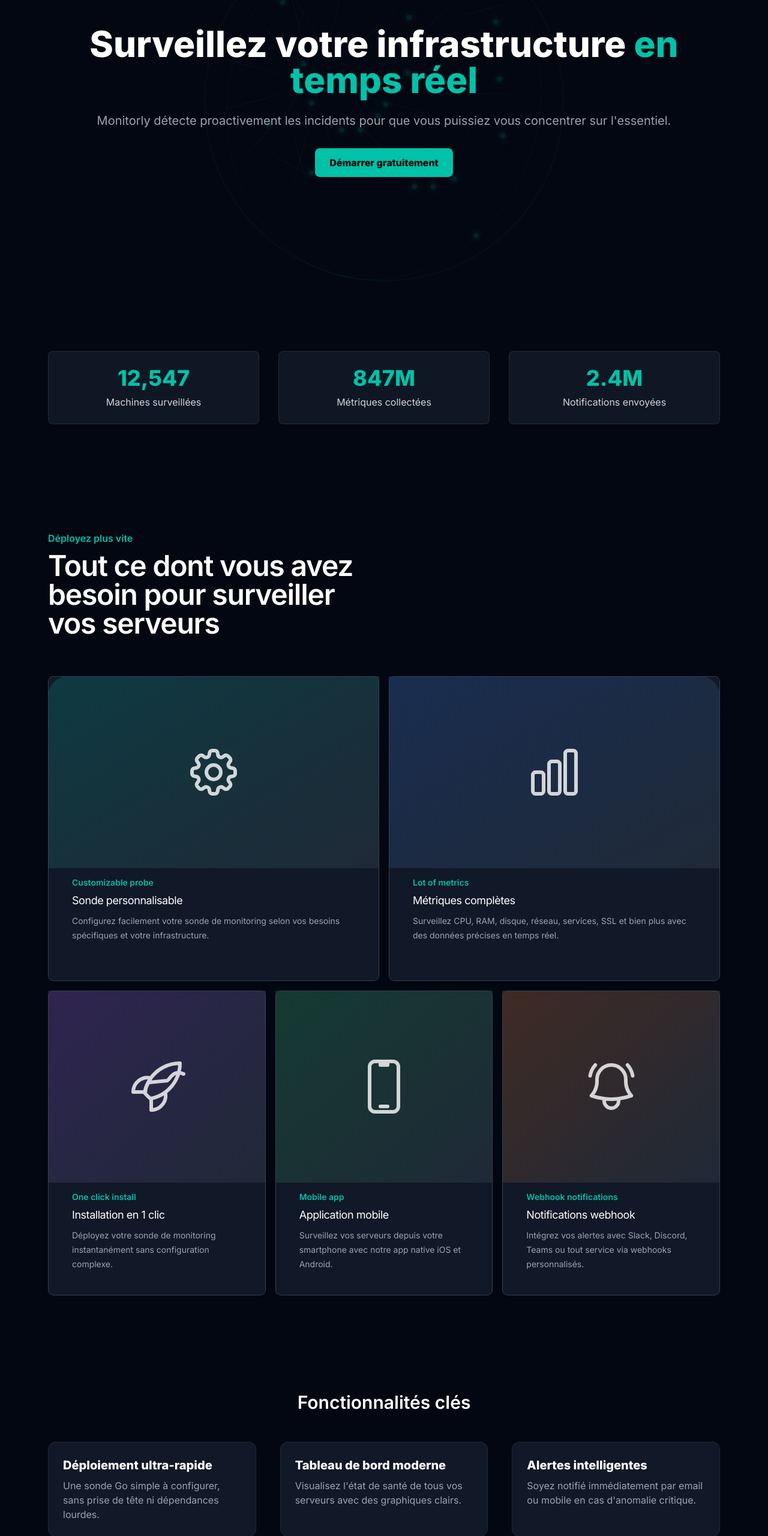
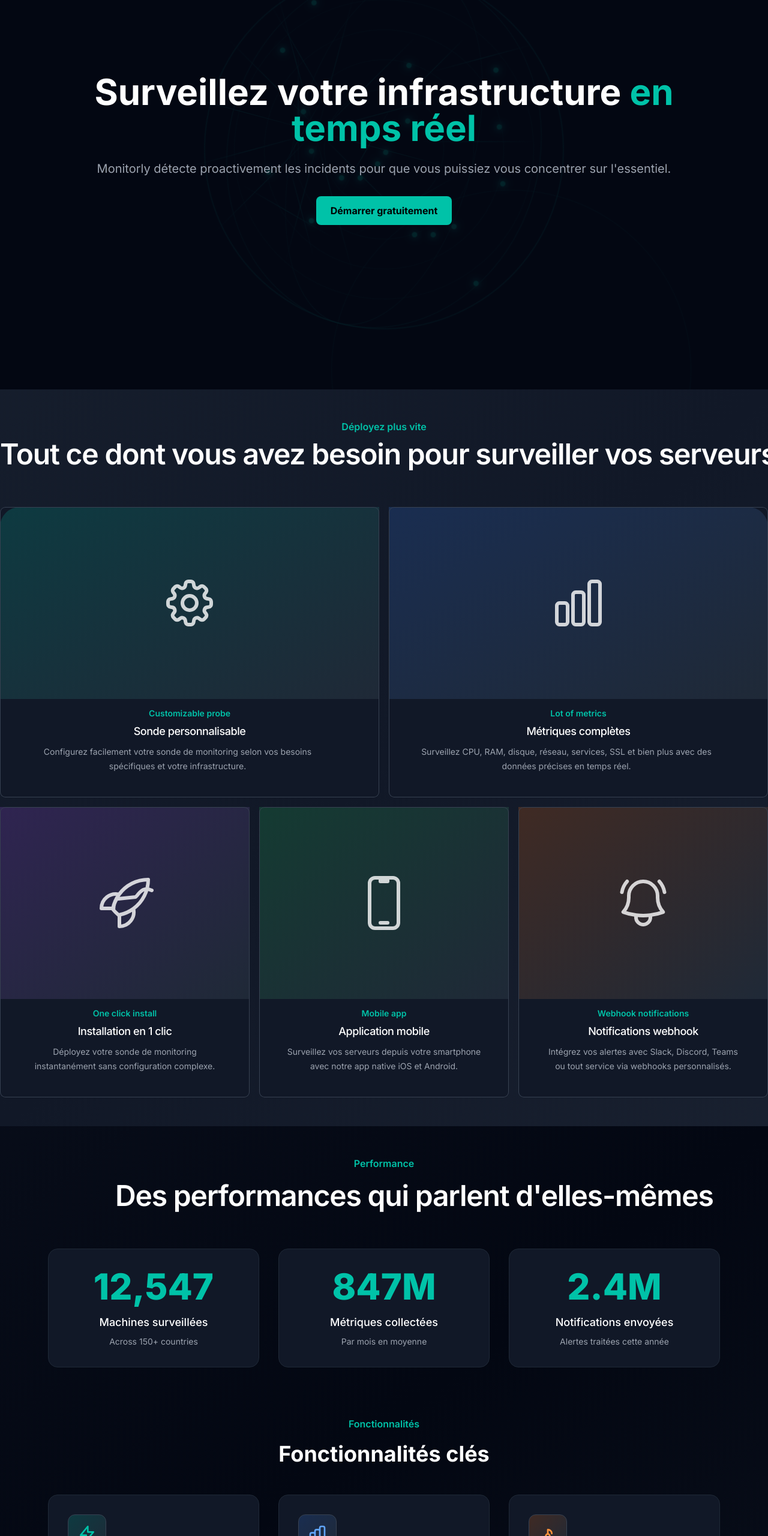
Before and after one commit to MaeAslaak/Monitorly, a plain HTML site: page index.html in a window 1280 px wide. Shown: the part 240-2800 px from the top of the page at 60% size. Drawn offline with nearby package versions, Linux system fonts and the light colour scheme.

Commit message:
bg et séparation des première parties
à partir de price c'est pas fait

```diff
--- a/index.html
+++ b/index.html
@@ -5,13 +5,26 @@
     <meta charset="UTF-8" />
     <meta name="viewport" content="width=device-width, initial-scale=1.0" />
     <title>Monitorly - Surveillez vos serveurs intelligemment</title>
+
+
     <script src="https://cdn.tailwindcss.com"></script>
+
     <link rel="preconnect" href="https://fonts.googleapis.com">
     <link rel="preconnect" href="https://fonts.gstatic.com" crossorigin>
-    <link href="https://fonts.googleapis.com/css2?family=Inter:wght@400;600;800&display=swap" rel="stylesheet">
+    <link href="https://fonts.googleapis.com/css2?family=Inter:wght@100;200;300;400;500;600;700;800;900&display=swap" rel="stylesheet">
+
     <style>
-        body {
-            font-family: 'Inter', sans-serif;
+
+      * {
+        font-family: 'Inter', -apple-system, BlinkMacSystemFont, 'Segoe UI', 'Roboto', 'Oxygen', 'Ubuntu', 'Cantarell', 'Fira Sans', 'Droid Sans', 'Helvetica Neue', sans-serif !important;
+      }
+
+      html, body {
+        font-family: 'Inter', -apple-system, BlinkMacSystemFont, 'Segoe UI', 'Roboto', 'Oxygen', 'Ubuntu', 'Cantarell', 'Fira Sans', 'Droid Sans', 'Helvetica Neue', sans-serif !important;
+      }
+
+      h1, h2, h3, h4, h5, h6, p, span, div, a, button, input, textarea, select, label {
+        font-family: 'Inter', -apple-system, BlinkMacSystemFont, 'Segoe UI', 'Roboto', 'Oxygen', 'Ubuntu', 'Cantarell', 'Fira Sans', 'Droid Sans', 'Helvetica Neue', sans-serif !important;
       }
 
       .fade-up {
@@ -24,7 +37,6 @@
           transform: translateY(20px);
           opacity: 0;
         }
-
         to {
           transform: translateY(0);
           opacity: 1;
@@ -48,7 +60,6 @@
         from {
           transform: translate(-50%, -50%) rotate(0deg);
         }
-
         to {
           transform: translate(-50%, -50%) rotate(360deg);
         }
@@ -83,12 +94,9 @@
       }
 
       @keyframes pulse {
-
-            0%,
-            100% {
+        0%, 100% {
           opacity: 0.2;
         }
-
         50% {
           opacity: 0.6;
         }
@@ -99,7 +107,6 @@
           box-shadow: 0 0 5px #00C2A8;
           transform: scale(1);
         }
-
         to {
           box-shadow: 0 0 15px #00C2A8, 0 0 25px #00C2A8;
           transform: scale(1.2);
@@ -111,7 +118,7 @@
         z-index: 10;
       }
 
-        /* Lignes de réseau créant une sphère 3D */
+      /* Sphère de réseau 3D */
       .meridian {
         position: absolute;
         top: 50%;
@@ -123,29 +130,12 @@
         opacity: 0.2;
       }
 
-        .meridian:nth-child(1) {
-            transform: translate(-50%, -50%) rotateY(0deg);
-        }
-
-        .meridian:nth-child(2) {
-            transform: translate(-50%, -50%) rotateY(30deg);
-        }
-
-        .meridian:nth-child(3) {
-            transform: translate(-50%, -50%) rotateY(60deg);
-        }
-
-        .meridian:nth-child(4) {
-            transform: translate(-50%, -50%) rotateY(90deg);
-        }
-
-        .meridian:nth-child(5) {
-            transform: translate(-50%, -50%) rotateY(120deg);
-        }
-
-        .meridian:nth-child(6) {
-            transform: translate(-50%, -50%) rotateY(150deg);
-        }
+      .meridian:nth-child(1) { transform: translate(-50%, -50%) rotateY(0deg); }
+      .meridian:nth-child(2) { transform: translate(-50%, -50%) rotateY(30deg); }
+      .meridian:nth-child(3) { transform: translate(-50%, -50%) rotateY(60deg); }
+      .meridian:nth-child(4) { transform: translate(-50%, -50%) rotateY(90deg); }
+      .meridian:nth-child(5) { transform: translate(-50%, -50%) rotateY(120deg); }
+      .meridian:nth-child(6) { transform: translate(-50%, -50%) rotateY(150deg); }
 
       .latitude {
         position: absolute;
@@ -161,19 +151,16 @@
         height: 500px;
         transform: translate(-50%, -50%);
       }
-
       .lat-2 {
         width: 400px;
         height: 400px;
         transform: translate(-50%, -50%);
       }
-
       .lat-3 {
         width: 300px;
         height: 300px;
         transform: translate(-50%, -50%);
       }
-
       .lat-4 {
         width: 200px;
         height: 200px;
@@ -182,9 +169,10 @@
     </style>
   </head>
 
-<body class="bg-gray-950 text-white">
+
+  <body>
     <!-- Header -->
-    <header class="flex justify-between items-center p-6 border-b border-gray-800">
+    <header class="bg-gray-950 text-white flex justify-between items-center p-6 border-b border-gray-800 bg-gradient-to-b from-gray-950 to-gray-900">
         <div class="h-10 w-32 bg-[#00C2A8] rounded flex items-center justify-center text-black font-bold">Monitorly
         </div>
         <nav class="hidden md:flex space-x-6 text-gray-300">
@@ -198,8 +186,7 @@
     </header>
 
 <!-- Hero -->
-<section
-    class="px-6 md:px-20 py-24 text-center fade-up relative overflow-hidden min-h-[80vh] flex items-center justify-center">
+<section class="min-h-screen bg-gray-950 relative overflow-hidden flex items-center justify-center px-6 md:px-20 py-12">
     <!-- Sphère -->
     <div class="network-sphere">
         <div class="sphere-outline"></div>
@@ -270,42 +257,27 @@
         <div class="network-node" style="top: 50%; left: 50%;"></div>
     </div>
 
-    <!-- Content -->
-    <div class="hero-content">
-        <h1 class="text-4xl md:text-6xl font-bold leading-tight mb-6">Surveillez votre infrastructure <span
-                class="text-[#00C2A8]">en temps réel</span></h1>
-        <p class="text-gray-400 text-lg md:text-xl mb-8">Monitorly détecte proactivement les incidents pour que vous
-            puissiez vous concentrer sur l'essentiel.</p>
+    <!-- section Content -->
+    <div class="hero-content text-center">
+        <h1 class="text-4xl md:text-6xl font-bold leading-tight mb-6 text-white">
+            Surveillez votre infrastructure <span class="text-[#00C2A8]">en temps réel</span>
+        </h1>
+        <p class="text-gray-400 text-lg md:text-xl mb-8">
+            Monitorly détecte proactivement les incidents pour que vous puissiez vous concentrer sur l'essentiel.
+        </p>
         <button
-            class="bg-[#00C2A8] text-black px-6 py-3 rounded-lg font-bold hover:scale-105 transition-transform duration-300">Démarrer
-            gratuitement</button>
-    </div>
-</section>
-
-<section class="px-6 md:px-20 py-24">
-    <div class="max-w-6xl mx-auto">
-        <div class="grid grid-cols-1 md:grid-cols-3 gap-8">
-            <div class="bg-gray-800/50 backdrop-blur-sm border border-gray-700/50 rounded-lg p-6 text-center hover:bg-gray-800/70 transition-all duration-300">
-                <div class="text-3xl md:text-4xl font-bold text-[#00C2A8] mb-2">12,547</div>
-                <div class="text-gray-300 text-sm md:text-base">Machines surveillées</div>
-            </div>
-            <div class="bg-gray-800/50 backdrop-blur-sm border border-gray-700/50 rounded-lg p-6 text-center hover:bg-gray-800/70 transition-all duration-300">
-                <div class="text-3xl md:text-4xl font-bold text-[#00C2A8] mb-2">847M</div>
-                <div class="text-gray-300 text-sm md:text-base">Métriques collectées</div>
-            </div>
-            <div class="bg-gray-800/50 backdrop-blur-sm border border-gray-700/50 rounded-lg p-6 text-center hover:bg-gray-800/70 transition-all duration-300">
-                <div class="text-3xl md:text-4xl font-bold text-[#00C2A8] mb-2">2.4M</div>
-                <div class="text-gray-300 text-sm md:text-base">Notifications envoyées</div>
-            </div>
-        </div>
-    </div>
+            class="bg-[#00C2A8] text-black px-6 py-3 rounded-lg font-bold hover:scale-105 transition-transform duration-300 mx-auto">
+            Démarrer gratuitement
+        </button>
 </section>
 
 <!-- Bento Grid Section -->
-<section class="px-6 md:px-20 py-20 fade-up">
-    <div class="mx-auto max-w-2xl lg:max-w-7xl">
+<section class="min-h-screen bg-gray-900 relative overflow-hidden flex items-center justify-center px-6 md:px-20 py-12 fade-up">
+    <div class="absolute inset-0 bg-gradient-to-br from-gray-800/30 via-transparent to-gray-700/20"></div>
+
+    <div class="mx-auto max-w-2xl lg:max-w-7xl relative z-10 text-center">
         <h2 class="text-base/7 font-semibold text-[#00C2A8]">Déployez plus vite</h2>
-      <p class="mt-2 max-w-lg text-4xl font-semibold tracking-tight text-white sm:text-5xl">Tout ce dont vous avez besoin pour surveiller vos serveurs</p>
+        <p class="mt-2 mx-auto text-4xl font-semibold tracking-tight text-white sm:text-5xl whitespace-nowrap">Tout ce dont vous avez besoin pour surveiller vos serveurs</p>
         <div class="mt-10 grid grid-cols-1 gap-4 sm:mt-16 lg:grid-cols-6 lg:grid-rows-2">
 
         <div class="relative lg:col-span-3">
@@ -398,42 +370,94 @@
     </div>
   </section>
 
-  <!-- Features -->
-  <section id="features" class="px-6 md:px-20 py-20 fade-up">
-      <h2 class="text-3xl font-semibold mb-12 text-center">Fonctionnalités clés</h2>
-      <div class="grid md:grid-cols-3 gap-10">
-          <div class="bg-gray-900 p-6 rounded-xl border border-gray-800 hover:border-[#00C2A8] transition">
-              <h3 class="text-xl font-bold mb-2">Déploiement ultra-rapide</h3>
-              <p class="text-gray-400">Une sonde Go simple à configurer, sans prise de tête ni dépendances lourdes.
+<!-- Section features -->
+<section class="min-h-screen bg-gray-950 relative overflow-hidden flex items-center justify-center px-6 md:px-20 py-12">
+    <div class="absolute inset-0 bg-gradient-to-br from-gray-900/30 via-transparent to-gray-800/20"></div>
+
+    <div class="max-w-7xl mx-auto relative z-10 w-full">
+
+        <div class="text-center mb-16 fade-up">
+            <h2 class="text-base/7 font-semibold text-[#00C2A8] mb-4">Performance</h2>
+            <p class="text-4xl font-semibold tracking-tight text-white sm:text-5xl max-w-4xl mx-auto mb-6 whitespace-nowrap">
+                Des performances qui parlent d'elles-mêmes
             </p>
         </div>
-          <div class="bg-gray-900 p-6 rounded-xl border border-gray-800 hover:border-[#00C2A8] transition">
-              <h3 class="text-xl font-bold mb-2">Tableau de bord moderne</h3>
-              <p class="text-gray-400">Visualisez l'état de santé de tous vos serveurs avec des graphiques clairs.</p>
+
+        <div class="grid grid-cols-1 md:grid-cols-3 gap-8 mb-20 fade-up">
+            <div class="bg-gray-900 border border-gray-800 rounded-2xl p-8 text-center hover:border-[#00C2A8] transition-all duration-300">
+                <div class="text-5xl md:text-6xl font-extrabold text-[#00C2A8] mb-4">12,547</div>
+                <div class="text-white text-lg font-medium mb-2">Machines surveillées</div>
+                <div class="text-gray-400 text-sm">Across 150+ countries</div>
             </div>
-          <div class="bg-gray-900 p-6 rounded-xl border border-gray-800 hover:border-[#00C2A8] transition">
-              <h3 class="text-xl font-bold mb-2">Alertes intelligentes</h3>
-              <p class="text-gray-400">Soyez notifié immédiatement par email ou mobile en cas d'anomalie critique.</p>
+
+            <div class="bg-gray-900 border border-gray-800 rounded-2xl p-8 text-center hover:border-[#00C2A8] transition-all duration-300">
+                <div class="text-5xl md:text-6xl font-extrabold text-[#00C2A8] mb-4">847M</div>
+                <div class="text-white text-lg font-medium mb-2">Métriques collectées</div>
+                <div class="text-gray-400 text-sm">Par mois en moyenne</div>
+            </div>
+
+            <div class="bg-gray-900 border border-gray-800 rounded-2xl p-8 text-center hover:border-[#00C2A8] transition-all duration-300">
+                <div class="text-5xl md:text-6xl font-extrabold text-[#00C2A8] mb-4">2.4M</div>
+                <div class="text-white text-lg font-medium mb-2">Notifications envoyées</div>
+                <div class="text-gray-400 text-sm">Alertes traitées cette année</div>
+            </div>
+        </div>
+
+        <div class="text-center mb-12 fade-up">
+            <h2 class="text-base/7 font-semibold text-[#00C2A8] mb-4">Fonctionnalités</h2>
+            <p class="text-3xl md:text-4xl font-bold text-white">
+                Fonctionnalités clés
+            </p>
+        </div>
+
+        <div class="grid md:grid-cols-3 gap-8 fade-up">
+            <div class="bg-gray-900 border border-gray-800 p-8 rounded-2xl hover:border-[#00C2A8] transition-all duration-300 group">
+                <div class="w-16 h-16 bg-gradient-to-br from-[#00C2A8]/20 to-gray-800 rounded-xl flex items-center justify-center mb-6 border border-gray-700">
+                    <svg class="w-8 h-8 text-[#00C2A8]" fill="none" stroke="currentColor" viewBox="0 0 24 24">
+                        <path stroke-linecap="round" stroke-linejoin="round" stroke-width="2" d="M13 10V3L4 14h7v7l9-11h-7z"></path>
+                    </svg>
+                </div>
+                <h3 class="text-2xl font-bold mb-4 text-white">
+                    Déploiement ultra-rapide
+                </h3>
+                <p class="text-gray-400 leading-relaxed">
+                    Une sonde Go simple à configurer, sans prise de tête ni dépendances lourdes. Installation en moins de 5 minutes.
+                </p>
+            </div>
+
+            <div class="bg-gray-900 border border-gray-800 p-8 rounded-2xl hover:border-[#00C2A8] transition-all duration-300 group">
+                <div class="w-16 h-16 bg-gradient-to-br from-blue-500/20 to-gray-800 rounded-xl flex items-center justify-center mb-6 border border-gray-700">
+                    <svg class="w-8 h-8 text-blue-400" fill="none" stroke="currentColor" viewBox="0 0 24 24">
+                        <path stroke-linecap="round" stroke-linejoin="round" stroke-width="2" d="M9 19v-6a2 2 0 00-2-2H5a2 2 0 00-2 2v6a2 2 0 002 2h2a2 2 0 002-2zm0 0V9a2 2 0 012-2h2a2 2 0 012 2v10m-6 0a2 2 0 002 2h2a2 2 0 002-2m0 0V5a2 2 0 012-2h2a2 2 0 012 2v14a2 2 0 01-2 2h-2a2 2 0 01-2-2z"></path>
+                    </svg>
+                </div>
+                <h3 class="text-2xl font-bold mb-4 text-white">
+                    Tableau de bord moderne
+                </h3>
+                <p class="text-gray-400 leading-relaxed">
+                    Visualisez l'état de santé de tous vos serveurs avec des graphiques clairs et une interface intuitive.
+                </p>
+            </div>
+
+            <div class="bg-gray-900 border border-gray-800 p-8 rounded-2xl hover:border-[#00C2A8] transition-all duration-300 group">
+                <div class="w-16 h-16 bg-gradient-to-br from-orange-500/20 to-gray-800 rounded-xl flex items-center justify-center mb-6 border border-gray-700">
+                    <svg class="w-8 h-8 text-orange-400" fill="none" stroke="currentColor" viewBox="0 0 24 24">
+                        <path stroke-linecap="round" stroke-linejoin="round" stroke-width="2" d="M15 17h5l-5 5v-5zM12 17.5a2.5 2.5 0 110-5 2.5 2.5 0 010 5zM12 12V7a5 5 0 015 5"></path>
+                    </svg>
+                </div>
+                <h3 class="text-2xl font-bold mb-4 text-white">
+                    Alertes intelligentes
+                </h3>
+                <p class="text-gray-400 leading-relaxed">
+                    Soyez notifié immédiatement par email, SMS ou mobile en cas d'anomalie critique. IA intégrée pour réduire les faux positifs.
+                </p>
+            </div>
         </div>
     </div>
 </section>
 
-  <!-- Métriques -->
-  <section id="metrics" class="bg-gray-900 px-6 md:px-20 py-20 fade-up">
-      <h2 class="text-3xl font-semibold mb-8 text-center">Ce que vous pouvez surveiller</h2>
-      <div class="grid grid-cols-2 md:grid-cols-4 gap-6 text-center">
-          <div>📊 CPU & RAM</div>
-          <div>💽 Disque</div>
-          <div>🌐 Réseau</div>
-          <div>🧰 Services (Web, DB...)</div>
-          <div>📅 Cron jobs</div>
-          <div>⚙️ Commandes custom</div>
-          <div>🔒 SSL / Ping</div>
-          <div>🧪 Statut API</div>
-      </div>
-  </section>
 
-    <!-- Price -->
+    <!-- Price PAS FAIT -->
     <section id="pricing" class="px-6 md:px-20 py-20 fade-up">
         <h2 class="text-3xl font-semibold mb-12 text-center">Tarifs simples</h2>
         <div class="grid md:grid-cols-3 gap-10">
```
Lines whose indentation alone changed are shown as unchanged.
